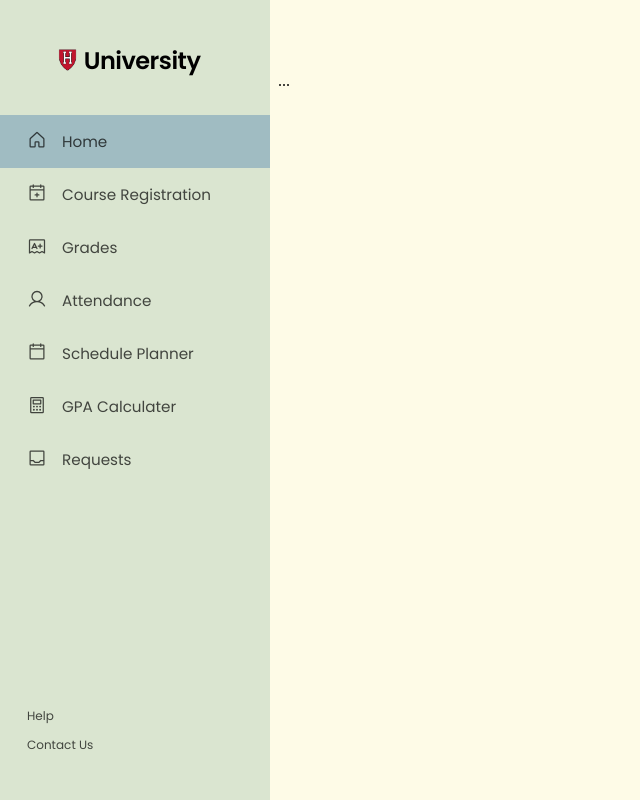
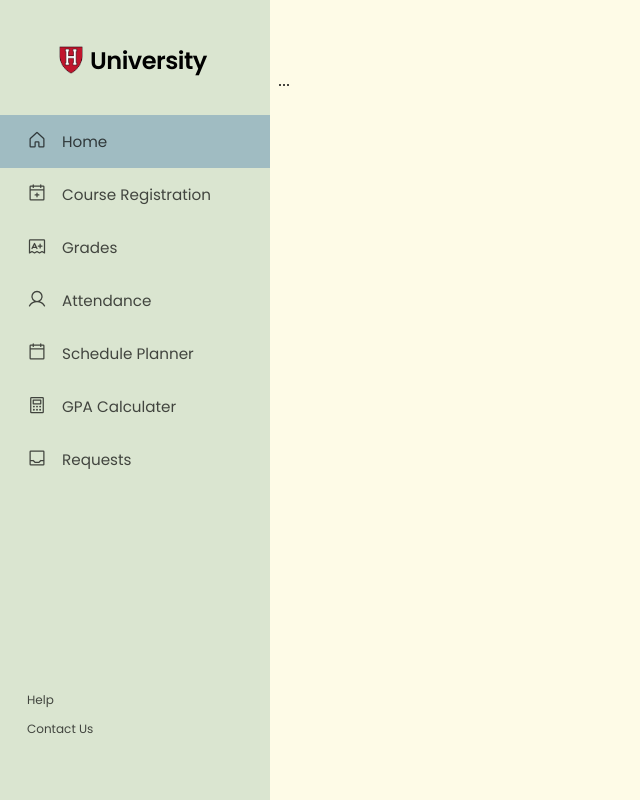
Before and after one commit to jyaserysf/489-Project, a PHP site: page /sidenav.html in a window 1280 px wide. Shown: the whole page, without its empty margins (0-640 px from the left). Run offline with PHP 8.4, Linux system fonts and the light colour scheme.

Commit message:
minor modifications

```diff
--- a/sidenav-updated-1.css
+++ b/sidenav-updated-1.css
@@ -137,7 +137,7 @@
 }
 
 #spacing{
-    height: 35%;
+    height: 25%;
 }
 
 /* Footer */
@@ -145,7 +145,6 @@
     display: flex;
     flex-direction: column;
     height: fit-content;
-
     left: 1%;
     bottom: 2%;
 
--- a/sidenav.html
+++ b/sidenav.html
@@ -5,7 +5,7 @@
     <meta http-equiv="X-UA-Compatible" content="IE=edge">
     <meta name="viewport" content="width=device-width, initial-scale=1.0">
     <title>Document</title>
-    <link rel="stylesheet" href="sidenav_updated.css">
+    <link rel="stylesheet" href="sidenav-updated-1.css">
 </head>
 <body>
     <div id="mySidenav" class="sidenav">
--- a/sidenav_updated.css
+++ b/sidenav_updated.css
@@ -11,7 +11,7 @@
     top: 0;
     right: 25px;
     font-size: 36px;
-    margin-left: 50px;
+    margin-left: 40px;
     margin-bottom: 5%;
 }
 
```
